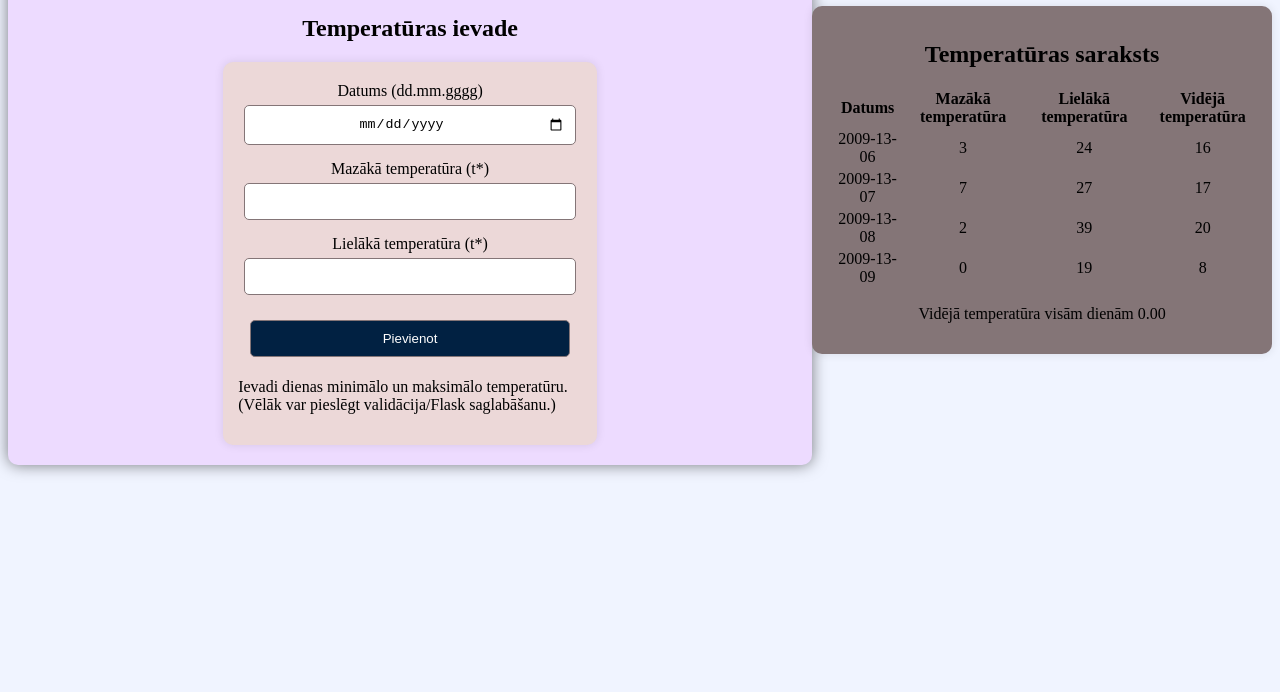
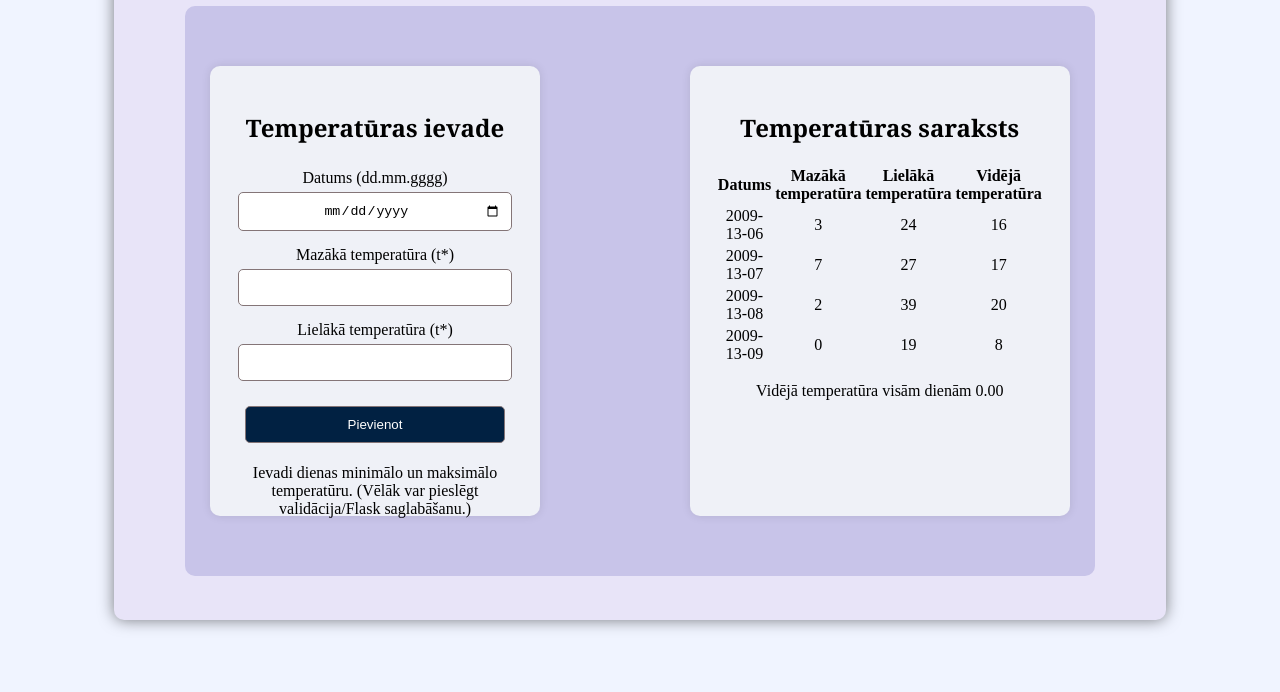
Before and after one commit to maivecii/temperatura, a plain HTML site: page index.html in a window 1280 px wide. Shown: the part 108-800 px from the top of the page. Drawn offline with Linux system fonts and the light colour scheme.

Commit message:
3. stunda temperatura

```diff
--- a/index.html
+++ b/index.html
@@ -5,11 +5,13 @@
     <meta name="viewport" content="width=device-width, initial-scale=1.0">
     <link href="style.css" rel="stylesheet">
 </head>
+
 <body>
     <div class="main-container">
-        <h1>Temperatūras ieraksti</h1>
+         <h1>Temperatūras ieraksti</h1>
+        <div class="inner-outer-container">
+        <div class="input-container">
         <h2>Temperatūras ievade</h2>
-        <div class="input-container">
             <div class="input-group">
                 <label>Datums (dd.mm.gggg)</label>
                 <input type="date" id="datums">
@@ -27,12 +29,10 @@
             </div>
             <p>Ievadi dienas minimālo un maksimālo temperatūru. (Vēlāk var pieslēgt validācija/Flask saglabāšanu.)</p>
         </div>
-     </div>
-     <div class="result-container">
-     <h2>Temperatūras saraksts</h2>
+        <div class="result-container">
+        <h2>Temperatūras saraksts</h2>
      <div class="result-row">
-        <div class="output-group">
-      <table>
+        <table>
      <tr>
     <th>Datums</th>
     <th>Mazākā temperatūra</th>
@@ -67,8 +67,10 @@
       </table>
       </div>
       <p>Vidējā temperatūra visām dienām 0.00</p>
-    </div>
      </div>
+     </div>
+      </div>
+
 
 </body>
 </html>
--- a/style.css
+++ b/style.css
@@ -1,20 +1,30 @@
 head {
-     h1 {font-family: 'Times New Roman', Times, serif;}
-     h1 {text-align: center;}
+     h2 {font-family: 'Times New Roman', Times, serif;}
+     h2 {text-align: center;}
 }
+ h1  {
+    justify-content: center;
+    align-items: center;
+    font-family: Georgia, 'Times New Roman', Times, serif;
+ }
+
+  h2  {
+    justify-content: center;
+    align-items: center;
+    font-family: Georgia, 'Times New Roman', Times, serif;
+ }
 
 body {
-     h1 {text-align: center;}
     background-color: rgb(240, 244, 255);
     justify-content: center;
     align-items: center;
     display: flex;
     font-family: 'Times New Roman', Times, serif;
-    height: 70vh;
+    height: 90vh;
 }
 
 .main-container {
-    background-color: #eddbff;
+    background-color: #e8e4f8;
     align-items: center;
     display: flex;
     flex-direction: column;
@@ -22,21 +32,35 @@ body {
     border-radius: 10px;
     box-shadow: 0 0 15px rgba(0,0,0,0.5);
     padding: 20px;
+    height: 85vh;
 }
 
+.inner-outer-container {
+    background-color: #c8c4e9;
+    display: flex;
+    flex-direction: center;
+    align-items: center;
+    width: 85%;
+    border-radius: 10px;
+    padding: 25px;
+    height: 65vh;
+    gap: 150px;
+    text-align: center;
+}
 
 .input-container {
-    width: 45%;
+    width: 40%;
+    align-items: center;
     display: flex;
     flex-direction: column;
-    background: #ecd8d8;
-    padding: 15px;
+    background: #eff1f7;
+    padding: 25px;
     border-radius: 10px;
     box-shadow: 0 0 10px rgba(0,0,0,0.1);
-    align-items: center;
+    height: 50vh;
 }
 
-.input-group, .output-group {
+.input-group {
     width: 100%;
     display: flex;
     flex-direction: column;
@@ -44,13 +68,28 @@ body {
     flex: 1;
     margin: 5px;
 }
+.output-group {
+    float: left;
+    width: 100%;
+    display: flex;
+    flex-direction: column;
+    align-items: center;
+    flex: 1;
+    margin: 5px;
+}
+input {
+width: 90%;
+padding: 8px;
+border-radius: 5px;
+border: 1px solid #D6CCC2;
+text-align: center;
+}
 
-input {
-    width: 90%;
-    padding: 8px;
+input, button {
+    margin: 5px 0px;
+    padding: 10px;
+    border: 1px solid #847577;
     border-radius: 5px;
-    border: 1px solid #ccc;
-    text-align: center;
 }
 
 .button-group {
@@ -60,25 +99,23 @@ input {
     margin-top: 10px;
 }
 
-.result-container {
-    width: 45%;
-    background-color: #847577;
-    padding: 15px;
-    border-radius: 10px;
-    box-shadow: 0 0 10px rgba(0,0,0,0.1);
-    text-align: center;
-}
-
-input, button {
-    margin: 5px 0px;
-    padding: 10px;
-    border: 1px solid #847577;
-    border-radius: 5px;
-}
-
 button {
     width: 93%;
     background: #012142;
     color: white;
     cursor: pointer;
 }
+
+.result-container {
+    width: 40%;
+    background-color: #eff1f7;
+    padding: 25px;
+    border-radius: 10px;
+    box-shadow: 0 0 10px rgba(0,0,0,0.1);
+    text-align: center;
+    height: 50vh;
+}
+
+p {
+
+}
```
